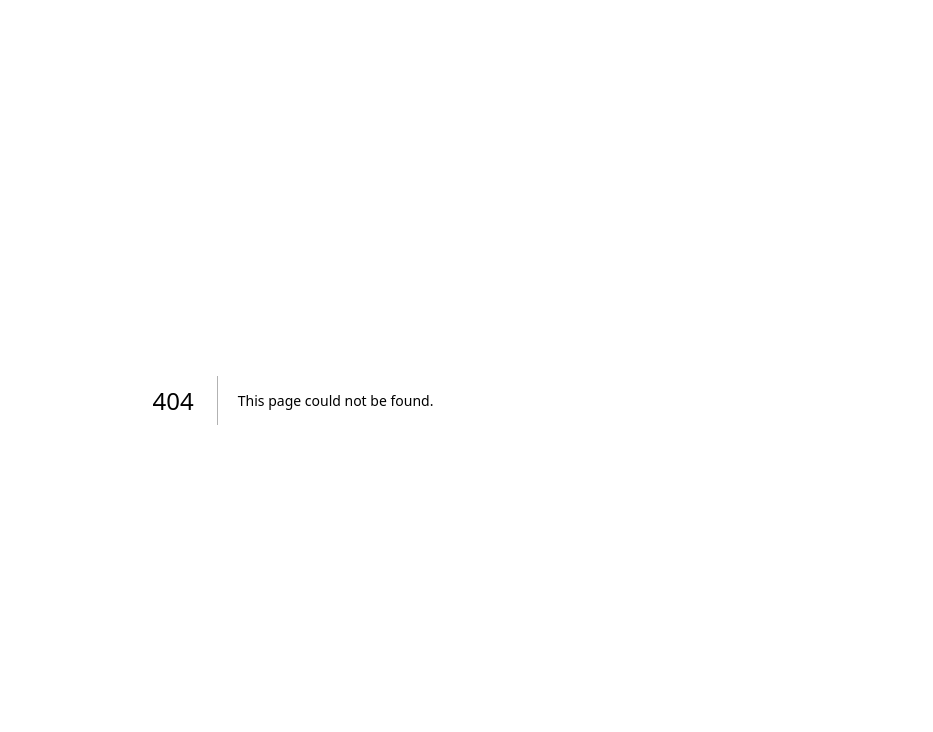
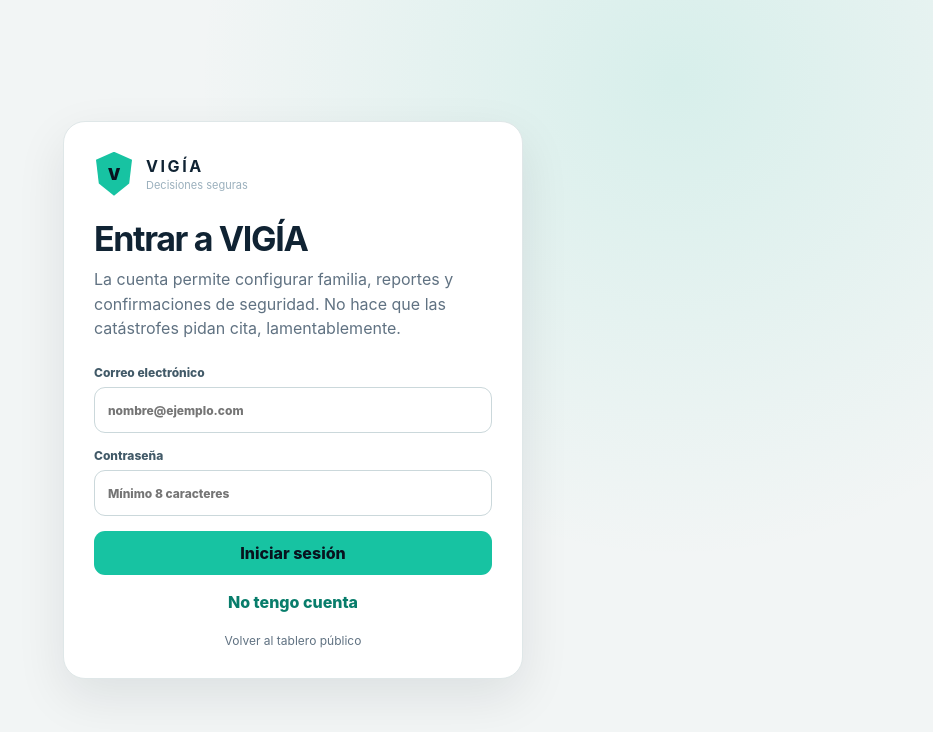
Before and after one commit to hernandez87-byte/VGIA, a Next.js app: page /login in a window 1280 px wide. Before the commit this address had no page. Shown: the top 732 px of the page, without its empty margins (347-1280 px from the left). Built offline with nearby package versions, Linux system fonts and the light colour scheme.

Commit message:
feat: add Supabase email authentication

```diff
--- /dev/null
+++ b/app/login/page.tsx
@@ -0,0 +1,158 @@
+"use client";
+
+import Link from "next/link";
+import { FormEvent, useState } from "react";
+import { useRouter } from "next/navigation";
+import { BrandMark } from "@/components/brand-mark";
+import {
+  createClient,
+  hasSupabaseBrowserConfig,
+} from "@/lib/supabase/client";
+
+export default function LoginPage() {
+  const router = useRouter();
+  const [mode, setMode] = useState<"signin" | "signup">("signin");
+  const [displayName, setDisplayName] = useState("");
+  const [email, setEmail] = useState("");
+  const [password, setPassword] = useState("");
+  const [loading, setLoading] = useState(false);
+  const [message, setMessage] = useState<{
+    type: "error" | "success";
+    text: string;
+  } | null>(null);
+
+  async function handleSubmit(event: FormEvent<HTMLFormElement>) {
+    event.preventDefault();
+    setMessage(null);
+
+    if (!hasSupabaseBrowserConfig()) {
+      setMessage({
+        type: "error",
+        text: "La autenticación todavía no está configurada en este entorno.",
+      });
+      return;
+    }
+
+    setLoading(true);
+
+    try {
+      const supabase = createClient();
+
+      if (mode === "signup") {
+        const { error } = await supabase.auth.signUp({
+          email,
+          password,
+          options: {
+            data: { display_name: displayName.trim() || email.split("@")[0] },
+            emailRedirectTo: `${window.location.origin}/auth/callback`,
+          },
+        });
+
+        if (error) throw error;
+
+        setMessage({
+          type: "success",
+          text: "Cuenta creada. Revisa tu correo si la confirmación está activada.",
+        });
+      } else {
+        const { error } = await supabase.auth.signInWithPassword({ email, password });
+        if (error) throw error;
+        router.push("/");
+        router.refresh();
+      }
+    } catch (error) {
+      setMessage({
+        type: "error",
+        text:
+          error instanceof Error
+            ? error.message
+            : "No se pudo completar la autenticación.",
+      });
+    } finally {
+      setLoading(false);
+    }
+  }
+
+  return (
+    <main className="auth-shell">
+      <section className="auth-card">
+        <BrandMark />
+        <h1>{mode === "signin" ? "Entrar a VIGÍA" : "Crear cuenta"}</h1>
+        <p>
+          La cuenta permite configurar familia, reportes y confirmaciones de seguridad. No hace que las catástrofes pidan cita, lamentablemente.
+        </p>
+
+        <form className="auth-form" onSubmit={handleSubmit}>
+          {mode === "signup" ? (
+            <label>
+              Nombre
+              <input
+                autoComplete="name"
+                value={displayName}
+                onChange={(event) => setDisplayName(event.target.value)}
+                placeholder="Nombre visible"
+              />
+            </label>
+          ) : null}
+
+          <label>
+            Correo electrónico
+            <input
+              required
+              type="email"
+              autoComplete="email"
+              value={email}
+              onChange={(event) => setEmail(event.target.value)}
+              placeholder="nombre@ejemplo.com"
+            />
+          </label>
+
+          <label>
+            Contraseña
+            <input
+              required
+              minLength={8}
+              type="password"
+              autoComplete={mode === "signin" ? "current-password" : "new-password"}
+              value={password}
+              onChange={(event) => setPassword(event.target.value)}
+              placeholder="Mínimo 8 caracteres"
+            />
+          </label>
+
+          {message ? (
+            <p className={`auth-message auth-message-${message.type}`} role="status">
+              {message.text}
+            </p>
+          ) : null}
+
+          <button className="primary-button" type="submit" disabled={loading}>
+            {loading
+              ? "Procesando…"
+              : mode === "signin"
+                ? "Iniciar sesión"
+                : "Crear cuenta"}
+          </button>
+        </form>
+
+        <div className="auth-switch">
+          <button
+            type="button"
+            onClick={() => {
+              setMode(mode === "signin" ? "signup" : "signin");
+              setMessage(null);
+            }}
+          >
+            {mode === "signin"
+              ? "No tengo cuenta"
+              : "Ya tengo una cuenta"}
+          </button>
+        </div>
+
+        <Link className="auth-home" href="/">
+          Volver al tablero público
+        </Link>
+      </section>
+    </main>
+  );
+}
```
